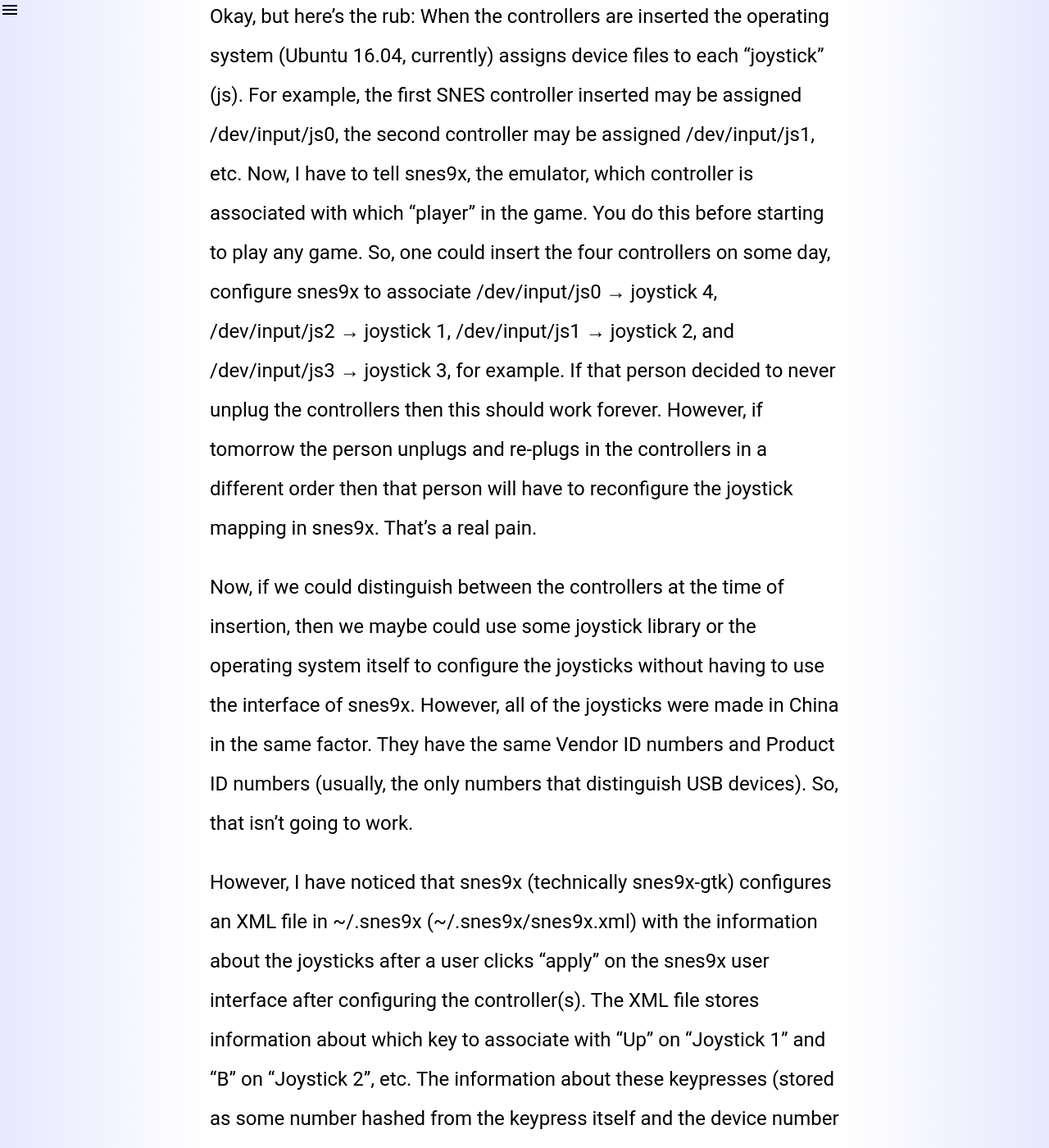
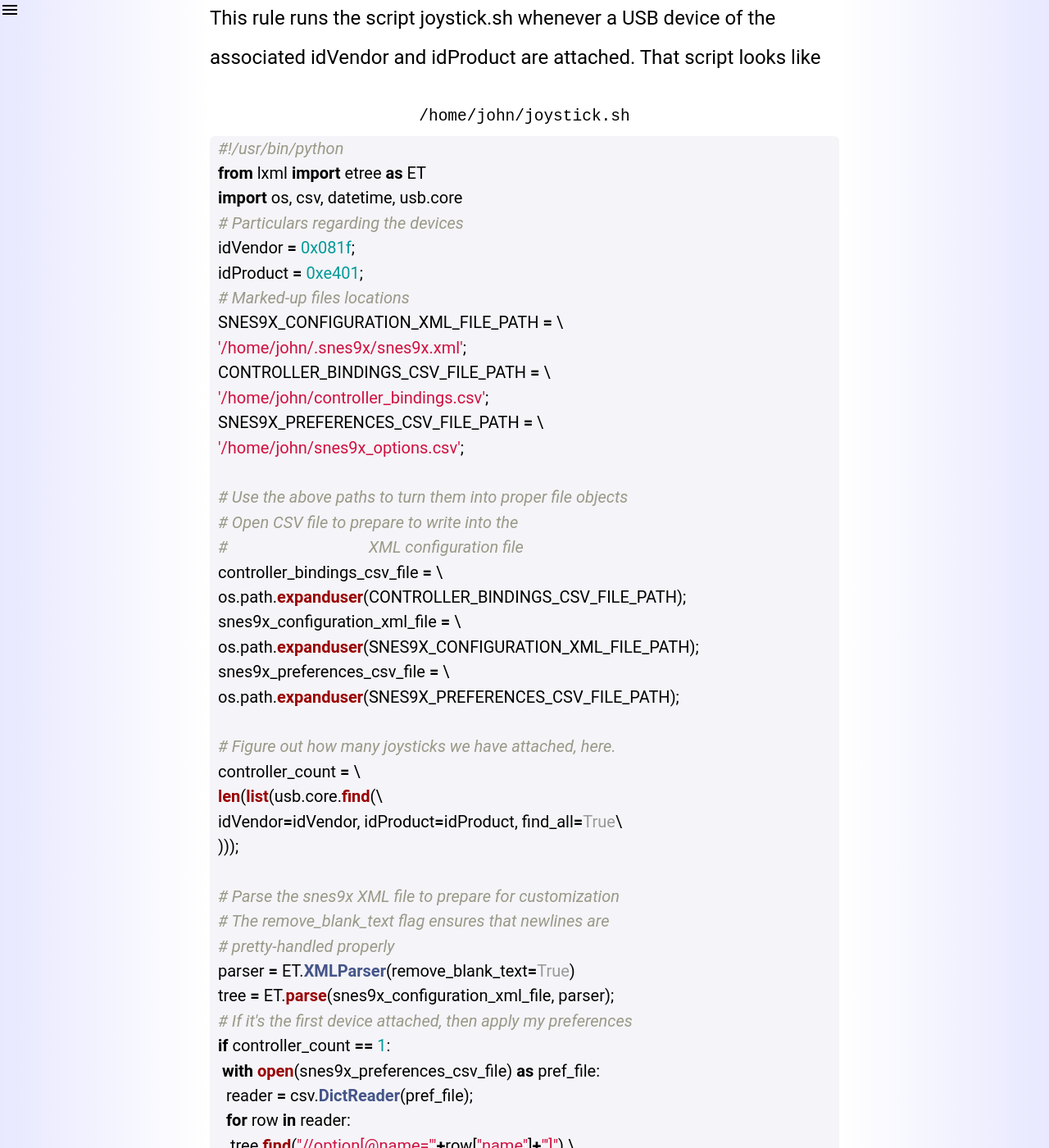
Before and after one commit to johnrichardrinehart/website, a Jekyll site: the page built from _posts/2016-11-21-snes-controllers-part-2.md, in a window 1280 px wide and 1400 px high, scrolled down 1232 px. Shown: the whole window at 82% size. Built offline with Jekyll 4.4.1, drawn with Linux system fonts in a browser that asks for light colours; some of the changed text lies outside the part shown.

Commit message:
completed part 2 of snes controller post.

```diff
--- a/_posts/2016-11-21-snes-controllers-part-2.md
+++ b/_posts/2016-11-21-snes-controllers-part-2.md
@@ -3,71 +3,197 @@
 has_math: false
 ---
 
-<span class="emphasis-text"> Welcome, back, reader. </span> So far, I'm
-averaging a bit over 11 days between posts. That's not the greatest rate. But,
-let's not dwell on my failures. Let's talk about one of my recent struggles - or, as I like to
-think of them: unfinished successes :).
+<span class="emphasis-text"> Journeying on... </span> Before I conclude the
+previous post, I would like to note that today is December 7, 2016 and my most
+recent (2nd) post was made on October 28, 2016. This makes the average duration
+between posts much too long. I would like the average duration between posts to
+be less than 4 days (<.5 weeks). I have noticed that one of my favorite podcasts
+,"Stuff You Should Know", typically releases episodes every Tuesday and
+Thursday. That's been a frequent enough schedule that I, as a listener, have
+been able to maintain my excitement in checking for new episodes. So, I'll aim
+to release a blog post about every three days.  No matter what, now, I'll try to
+release a post every two to three days.
 
-I'm a product of the 90s. I'm also a product of small town, rural America. These
-two factors made Nintendo's SNES (TM) a core component of my childhood
-development. Zelda: A Link to the Past, Super Bomberman, Super Mario World,
-Donkey Kong Country and Super Mario Kart (and other games that I'm sure I'd
-remember if I saw them) collectively absorbed a large part of my youth. I'm sure
-that I've spent more than 300 hours playing all of those games (about an hour a
-day for a little under a year). That's almost two straight weeks. I guess it's
-really not that much time, but it definitely left a mark on me.
+Alright, let's finish the project for the SNES controllers. Okay, so last time I
+discussed the main issue with updating the emulator XML file: the controllers
+are indistinguishable. However, as noted before, the Linux kernel comes bundled
+with udev, a device manager. udev has the ability to perform any task upon
+device connection/disconnection. By including a text file inside of the
+udev/rules.d directory you can have a bash script run on connection or
+disconnection of any device. Thus, I have written the following rule (text
+file).
 
-To resurrect the spirit of my childhood and provide some entertainment for me
-and my friends I purchased 4 SNES USB controllers on eBay. They were only ~$5
-each with free shipping (allow 4-6 weeks for delivery). When these are paired up
-with an SNES emulator (snes9x, currently) the 8-bit magic really comes to life.
-The graphics, though, on a 60-inch flatscreen leave much to be desired. Rainbow
-Road is seizure-inducing and Bowser's Castle is disorienting.  Thankfully, the
-emulator comes with some low-pass filters that smooth out the graphics to dull
-the transitions in color.
+<figure>
+<figcaption>/etc/udev/rules.d/70-joystick-is-attached.rules</figcaption>
+{% highlight bash %}
+ACTION=="add", \
+ATTRS{idVendor}=="081f", \
+ATTRS{idProduct}=="e401", \
+RUN+="/home/john/joystick.sh"
+{% endhighlight %}
+</figure>
 
-Okay, but here's the rub: When the controllers are inserted the operating system
-(Ubuntu 16.04, currently) assigns device files to each "joystick" (js). For
-example, the first SNES controller inserted may be assigned /dev/input/js0, the
-second controller may be assigned /dev/input/js1, etc. Now, I have to tell
-snes9x, the emulator, which controller is associated with which "player" in the
-game. You do this before starting to play any game. So, one *could* insert the
-four controllers on some day, configure snes9x to associate /dev/input/js0 →
-joystick 4, /dev/input/js2 → joystick 1, /dev/input/js1 → joystick 2, and
-/dev/input/js3 → joystick 3, for example. If that person decided to never
-unplug the controllers then this should work forever. However, if tomorrow the
-person unplugs and re-plugs in the controllers in a different order then that
-person will have to reconfigure the joystick mapping in snes9x. That's a real
-pain.
+This rule runs the script joystick.sh whenever a USB device of the associated
+idVendor and idProduct are attached. That script looks like
 
-Now, if we could distinguish between the controllers at the time of insertion,
-then we maybe could use some joystick library or the operating system itself to
-configure the joysticks without having to use the interface of snes9x. However,
-all of the joysticks were made in China in the same factor. They have the same
-Vendor ID numbers and Product ID numbers (usually, the only numbers that
-distinguish USB devices). So, that isn't going to work.
+<figure>
+<figcaption>/home/john/joystick.sh</figcaption>
+{% highlight python %}
+#!/usr/bin/python
+from lxml import etree as ET
+import os, csv, datetime, usb.core
+# Particulars regarding the devices
+idVendor = 0x081f;
+idProduct = 0xe401;
+# Marked-up files locations
+SNES9X_CONFIGURATION_XML_FILE_PATH = \
+'/home/john/.snes9x/snes9x.xml';
+CONTROLLER_BINDINGS_CSV_FILE_PATH = \
+'/home/john/controller_bindings.csv';
+SNES9X_PREFERENCES_CSV_FILE_PATH = \
+'/home/john/snes9x_options.csv';
 
-However, I have noticed that snes9x (technically snes9x-gtk) configures an XML
-file in ~/.snes9x (~/.snes9x/snes9x.xml) with the information about the
-joysticks after a user clicks "apply" on the snes9x user interface after
-configuring the controller(s). The XML file stores information about which key
-to associate with "Up" on "Joystick 1" and "B" on "Joystick 2", etc. The
-information about these keypresses (stored as some number hashed from the
-keypress itself and the device number (js1, js0, etc.)) only depends on the
-order in which the joystick was installed. These numbers don't change with
-time and/or cycles of the joystick ("cycling" = "unplugging and plugging in the
-joystick"). So, I could just store these numbers and copy them, manually, into
-the XML file before launching the emulator. But, there is a better (more
-automated) way.
+# Use the above paths to turn them into proper file objects
+# Open CSV file to prepare to write into the
+#                                   XML configuration file
+controller_bindings_csv_file = \
+os.path.expanduser(CONTROLLER_BINDINGS_CSV_FILE_PATH);
+snes9x_configuration_xml_file = \
+os.path.expanduser(SNES9X_CONFIGURATION_XML_FILE_PATH);
+snes9x_preferences_csv_file = \
+os.path.expanduser(SNES9X_PREFERENCES_CSV_FILE_PATH);
 
-Introducing udev. udev is the device manager for the linux kernel. It's the guy
-that tells the operating system that devices (printers, mice, joysticks,
-webcams, etc.) have been attached to the computer. You can configure udev to
-trigger scripts to run when certain devices are plugged in. This is what I'm
-going to use udev for. I will detect when a controller has been plugged in and
-then I'll write to the XML file that stores the information about the joystick
-mapping. Then, no one has to worry about configuring snes9x with information
-about the joysticks. It's done on their behalf.
+# Figure out how many joysticks we have attached, here.
+controller_count = \
+len(list(usb.core.find(\
+idVendor=idVendor, idProduct=idProduct, find_all=True\
+)));
 
-It's getting late and I wanted to meet up some friends at a party (9 John). So,
-I'm going to take off, for now. Part 2 is coming!
+# Parse the snes9x XML file to prepare for customization
+# The remove_blank_text flag ensures that newlines are
+# pretty-handled properly
+parser = ET.XMLParser(remove_blank_text=True)
+tree = ET.parse(snes9x_configuration_xml_file, parser);
+# If it's the first device attached, then apply my preferences
+if controller_count == 1:
+ with open(snes9x_preferences_csv_file) as pref_file:
+  reader = csv.DictReader(pref_file);
+  for row in reader:
+   tree.find("//option[@name='"+row["name"]+"']").\
+   attrib["value"] = row["binding"]
+
+# shift controller_count by 1 for the XML file (starts at 0)
+controller_count -= 1;
+controllers_element = \
+tree.getroot().find('controllers');
+if ET.iselement(controllers_element):
+ controller_element = \
+ tree.getroot().find('controllers').attrib;
+else:
+ controllers_element = \
+ ET.SubElement(tree.getroot(),'controllers');
+
+# Parse the bindings file
+csvfile = open(controller_bindings_csv_file,'r');
+reader = csv.DictReader(csvfile);
+
+# loop through the CSV file, applying each binding successively
+for row in reader:
+ if row["joystick"] <= str(controller_count):
+  tree.find("//joypad[@number='"+\
+   row["joystick"]+"']/binding[@name='"+\
+   row["button"]+"']").attrib["binding"] = row["binding"];
+
+controller_count += 1;
+controllers_element.attrib["num_installed"] = \
+str(controller_count);
+
+tree.write(snes9x_configuration_xml_file, pretty_print=True);
+csvfile.close();
+
+with open("/home/john/joystick.log","a") as log:
+  log.write("Ran on " + datetime.datetime.utcnow().ctime() + "\n")
+{% endhighlight %}
+</figure>
+
+This script pulls in values from a CSV file that I generated by observing the
+emulator's XML file when the controllers were attached. The key point to making
+this all work is to realize that the controller parameters don't change with the
+particular controller that's installed or with time. So, all I have to do is
+observe the emulator configuration file's (XML file's) parameter when all of the
+controllers are plugged in, save these to some configuration file and then,
+whenever a controller is plugged in, write the attributes to the XML file. Now,
+the controllers don't need to stay plugged in according to maintain the
+button configuration and if a new controller is plugged in then its controller
+values are automatically written into the XML file according to "which"
+controller it is (if it's the 2nd controller plugged in then the controller
+values for the 2nd controller are written into the XML file). That controller
+then "becomes" the 2nd controller.
+
+Note that the script does not delete the entries for controllers as they're
+removed. That's an improvement that can be made. Then, the XML configuration
+file for Snes9x will only contain the configuration for joypads that are
+currently plugged in. The CSV that stores the relevant configuration parameters
+for these controllers is:
+
+<figure>
+<figcaption>/home/john/controller_bindings.csv</figcaption>
+{% highlight csv %}
+joystick,button,binding
+0,Up,556270082
+0,Down,556270083
+0,Left,556270080
+0,Right,556270081
+0,Start,553648137
+0,Select,553648136
+0,A,553648129
+0,B,553648130
+0,X,553648128
+0,Y,553648131
+0,L,553648132
+0,R,553648133
+1,Up,573047298
+1,Down,573047299
+1,Left,573047296
+1,Right,573047297
+1,Start,570425353
+1,Select,570425352
+1,A,570425345
+1,B,570425346
+1,X,570425344
+1,Y,570425347
+1,L,570425348
+1,R,570425349
+2,Up,589824514
+2,Down,589824515
+2,Left,589824512
+2,Right,589824513
+2,Start,587202569
+2,Select,587202568
+2,A,587202561
+2,B,587202562
+2,X,587202560
+2,Y,587202563
+2,L,587202564
+2,R,587202565
+3,Up,606601730
+3,Down,606601731
+3,Left,606601728
+3,Right,606601729
+3,Start,603979785
+3,Select,603979784
+3,A,603979777
+3,B,603979778
+3,X,603979776
+3,Y,603979779
+3,L,603979780
+3,R,603979781
+{% endhighlight %}
+</figure>
+I can also apply some general preferences to the emulator upon controller
+connection. Technically, this only needs to be done once. But, in this way, even if
+someone changed the configuration from something that I want, the configuration
+gets overwritten each time the controller is connected to the computer. However,
+I have no such file, yet. That is, /home/john/snes9x_options.csv
+
+That's it. I'll see you next time!
```
